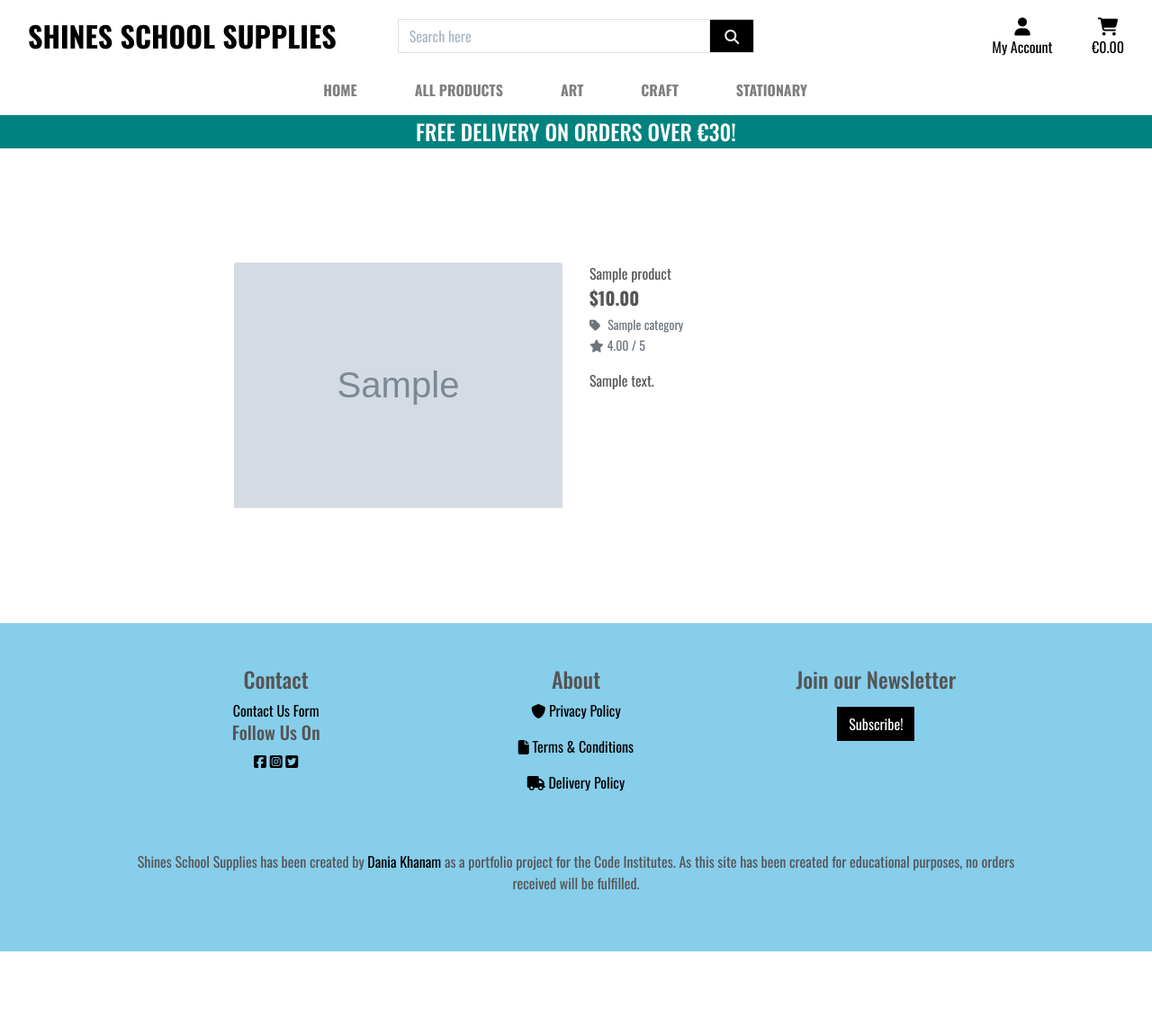
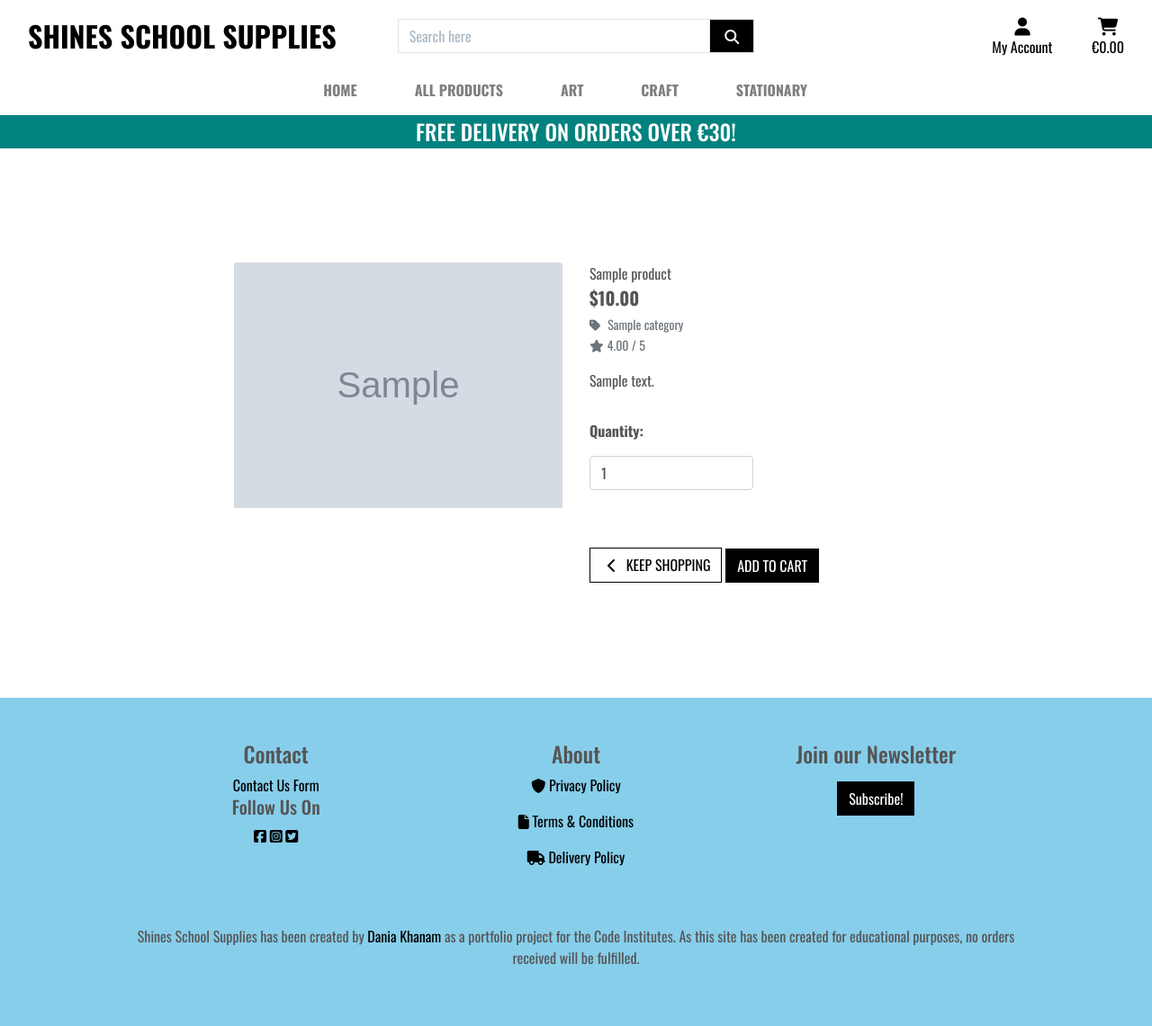
Before and after one commit to Dania2021/shines-school-supplies, a Django app: page /products/1/ in a window 1280 px wide. Shown: the whole page at 90% size. Before the commit the page ends 1058 px from the top, so only its background shows below. Run offline with Django 3.2, Linux system fonts and the light colour scheme; tables that the repository leaves empty hold one stand-in row (values such as "Sample post"); grey boxes marked "Sample" are stand-in pictures; some libraries are stand-ins or nearby versions.

Commit message:
Added add to cart functionality #13

```diff
--- a/bag/urls.py
+++ b/bag/urls.py
@@ -3,5 +3,13 @@ from django.urls import path
 from . import views
 
 urlpatterns = [
-    path('', views.view_bag, name='view_bag'),
+    path(
+        '',
+        views.view_bag,
+        name='view_bag'),
+    path(
+        'add/<item_id>/',
+        views.add_to_bag,
+        name='add_to_bag'
+    ),
 ]
--- a/products/templates/products/product_detail.html
+++ b/products/templates/products/product_detail.html
@@ -43,6 +43,31 @@
                 <small class="text-muted">No Rating</small>
                 {% endif %}
                 <p class="mt-3">{{ product.description }}</p>
+                <form class="form" action="{% url 'add_to_bag' product.id %}" method="POST">
+                    {% csrf_token %}
+                    <div class="form-row">
+                        <div class="col-12">
+                            <p class="mt-3"><strong>Quantity:</strong></p>
+                            <div class="form-group w-50">
+                                <div class="input-group">
+                                    <input class="form-control qty_input" type="number" name="quantity" value="1" min="1" max="99"
+                                        data-item_id="{{ product.id }}" id="id_qty_{{ product.id }}">
+                                </div>
+                            </div>
+                        </div>
+
+                        <div class="col-12">
+                            <a href="{% url 'products' %}" class="btn btn-outline-black rounded-0 mt-5">
+                                <span class="icon">
+                                    <i class="fas fa-chevron-left"></i>
+                                </span>
+                                <span class="text-uppercase">Keep Shopping</span>
+                            </a>
+                            <input type="submit" class="btn btn-black rounded-0 text-uppercase mt-5" value="Add to Cart">
+                        </div>
+                        <input type="hidden" name="redirect_url" value="{{ request.path }}">
+                    </div>
+                </form>
             </div>
         </div>
     </div>
--- a/static/css/base.css
+++ b/static/css/base.css
@@ -47,6 +47,13 @@ body {
 .btn-black:focus {
     background: #222;
     color: white;
+}
+
+.btn-outline-black {
+    background: white;
+    color: black !important;
+    /* use important to override link colors for <a> elements */
+    border: 1px solid black;
 }
 
 /***************back to top button*******/
```
Also changed, not shown: bag/views.py (+21 -1 lines).
